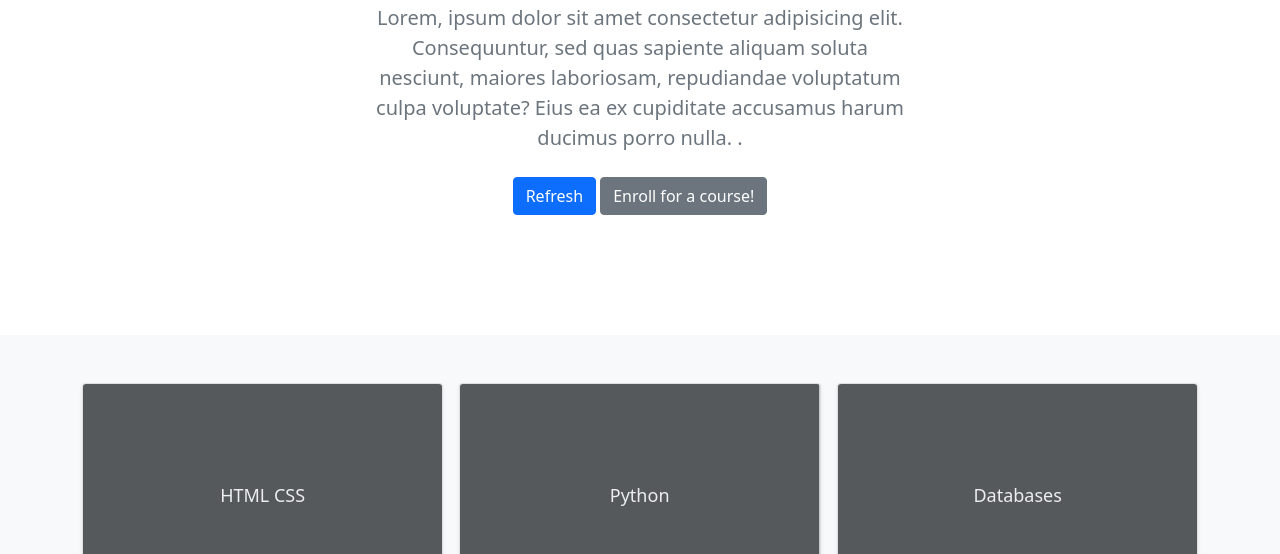
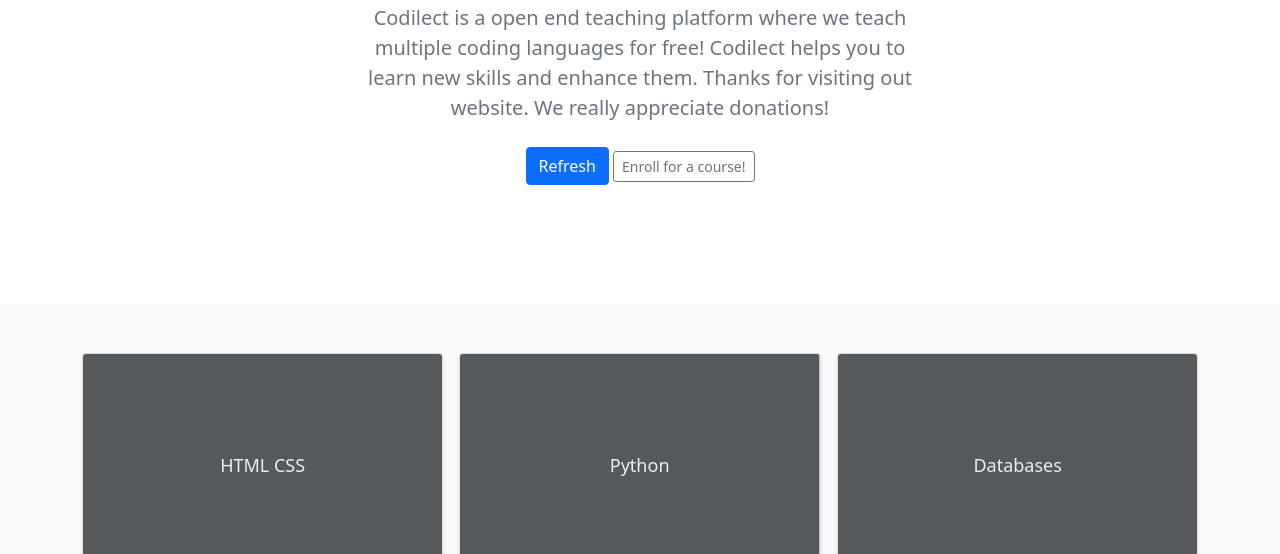
Before and after one commit to ikshitsethi01/codilect.xyz, a plain HTML site: page courses.html in a window 1280 px wide. Shown: the part 246-800 px from the top of the page. Drawn offline with nearby package versions, Linux system fonts and the light colour scheme; files whose address does not match are found by name.

Commit message:
Update courses.html

```diff
--- a/courses.html
+++ b/courses.html
@@ -68,12 +68,10 @@
       <div class="row py-lg-5">
         <div class="col-lg-6 col-md-8 mx-auto">
           <h1 class="fw-light">Codilect - Learn for free now!</h1>
-          <p class="lead text-muted">Lorem, ipsum dolor sit amet consectetur adipisicing elit. Consequuntur, sed quas
-            sapiente aliquam soluta nesciunt, maiores laboriosam, repudiandae voluptatum culpa voluptate? Eius ea ex
-            cupiditate accusamus harum ducimus porro nulla. .</p>
+          <p class="lead text-muted">Codilect is a open end teaching platform where we teach multiple coding languages for free! Codilect helps you to learn new skills and enhance them. Thanks for visiting out website. We really appreciate donations!</p>
           <p>
             <a href="/codilect.xyz/courses.html" class="btn btn-primary my-2">Refresh</a>
-            <a href="/codilect.xyz/enroll-to-course.html" class="btn btn-secondary my-2">Enroll for a course!</a>
+            <button type="button" class="btn btn-sm btn-outline-secondary" onclick="enroll()">Enroll for a course!</button>
           </p>
         </div>
       </div>
```
